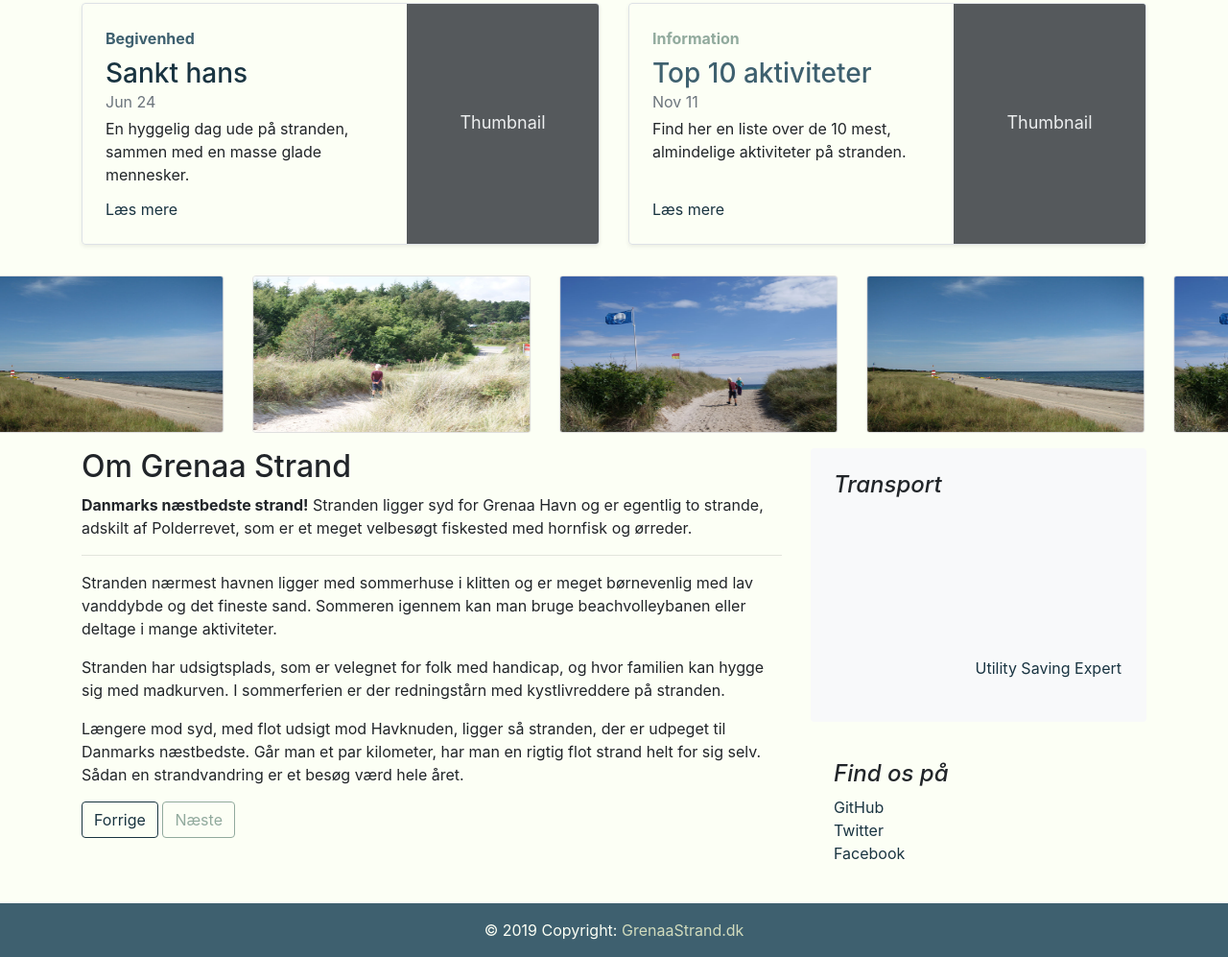
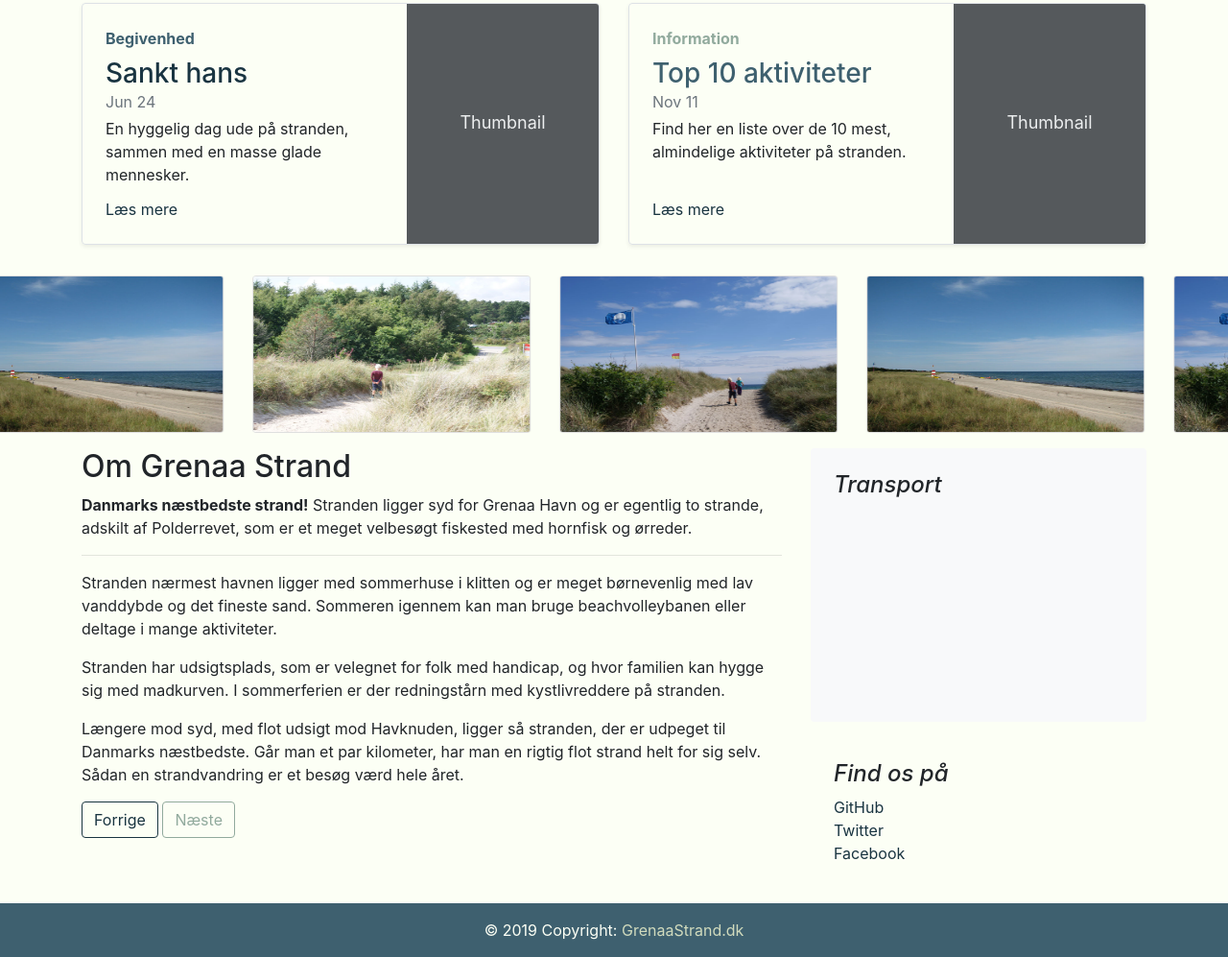
Before and after one commit to dani690e/GrenaaStrand, a website: page index.html in a window 1280 px wide. Shown: the part 516-1513 px from the top of the page at 96% size. Drawn offline with nearby package versions, Linux system fonts and the light colour scheme; grey boxes are pictures that could not be loaded.

Commit message:
Update index.html

```diff
--- a/index.html
+++ b/index.html
@@ -220,8 +220,7 @@
                     <div class="mapouter">
                         <div class="gmap_canvas"><iframe id="gmap_canvas"
                                 src="https://maps.google.com/maps?q=56.392089647022%2C%2010.920281410217&t=&z=13&ie=UTF8&iwloc=&output=embed"
-                                frameborder="0" scrolling="no" marginheight="0" marginwidth="0"></iframe><a
-                                href="https://www.utilitysavingexpert.com">Utility Saving Expert</a>
+                                frameborder="0" scrolling="no" marginheight="0" marginwidth="0"></iframe>
                         </div>
                     </div>
                 </div>
```
